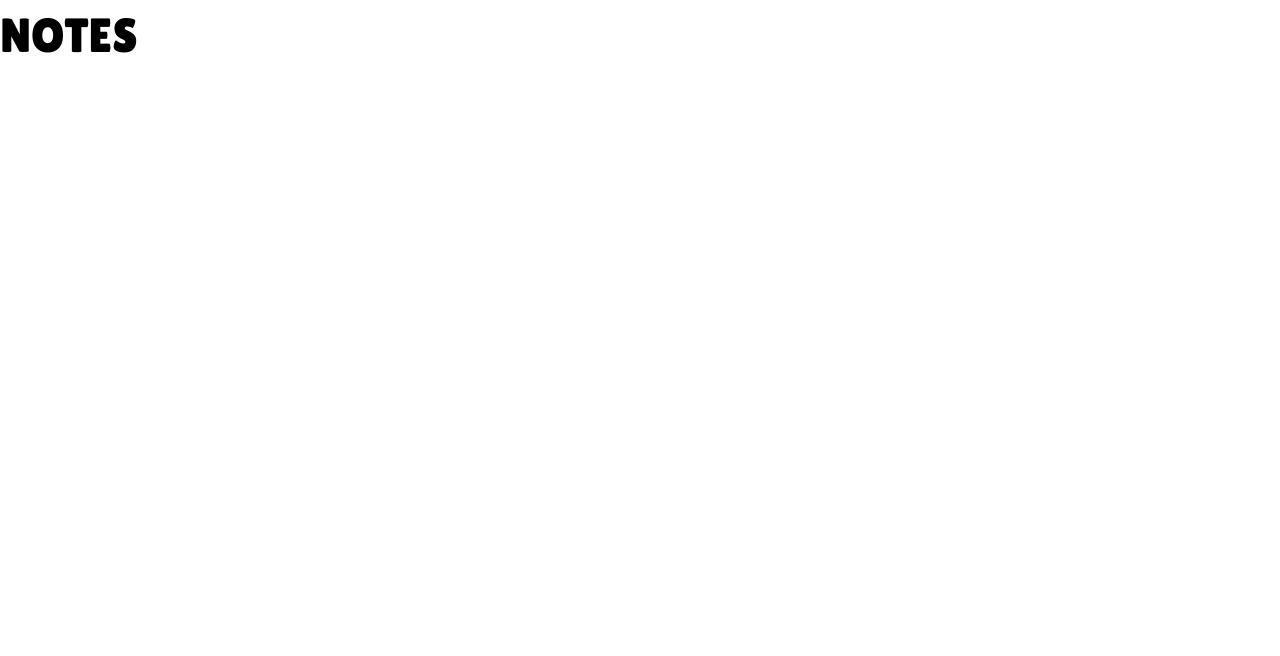
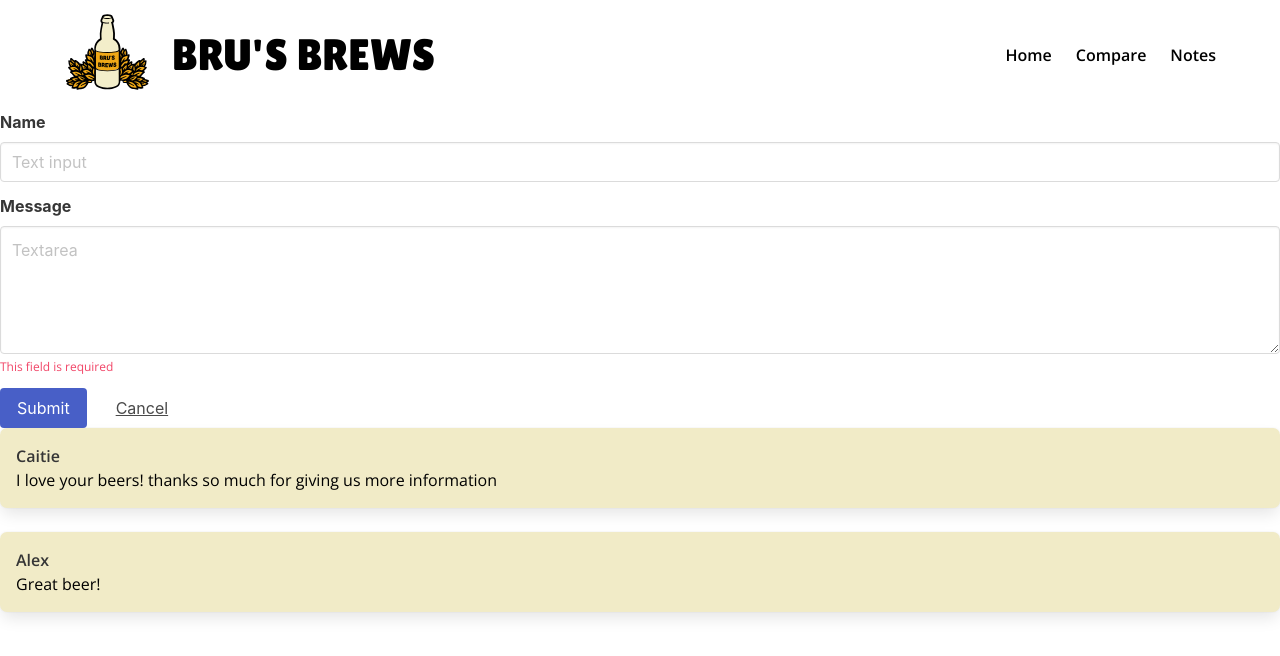
Before and after one commit to CaitieBoeyens/brus-brews, a React (Create React App) app: page /notes in a window 1280 px wide. Shown: the top 656 px of the page. Built offline with nearby package versions, Linux system fonts and the light colour scheme.

Commit message:
notes posting no validation

```diff
--- a/src/pages/Notes.js
+++ b/src/pages/Notes.js
@@ -1,14 +1,81 @@
 import React, { Component } from "react";
-import "../App.scss";
+import "../App.css";
+import "../css/Notes.css";
+
+import Navbar from "./layout-elements/Navbar";
+import NoteForm from "./notes-layout/NoteForm";
+import NoteList from "./notes-layout/NoteList";
 
 class Notes extends Component {
-	render() {
-		return (
-			<div className="App">
-				<h1>Notes</h1>
-			</div>
-		);
-	}
+  constructor() {
+    super();
+    this.state = {
+      notes: [
+        {
+          user: "Caitie",
+          message:
+            "I love your beers! thanks so much for giving us more information"
+        },
+        {
+          user: "Alex",
+          message: "Great beer!"
+        }
+      ],
+      newMessage: "",
+      newUser: ""
+    };
+    this.handleSubmit = this.handleSubmit.bind(this);
+    this.handleChange = this.handleChange.bind(this);
+    this.markupValidation = this.markupValidation.bind(this);
+  }
+
+  handleSubmit(event) {
+    event.preventDefault();
+
+    let user = this.state.newUser;
+    let message = this.state.newMessage;
+
+    if (message === "") {
+      this.markupValidation();
+    } else {
+      let formdata = {
+        user: user,
+        message: message
+      };
+      this.setState({
+        notes: [...this.state.notes, formdata],
+        newMessage: "",
+        newUser: ""
+      });
+    }
+  }
+
+  handleChange(event) {
+    let target = event.target;
+    let value = target.value;
+    let name = target.name;
+
+    this.setState({ [name]: value });
+  }
+  markupValidation() {
+    return <p class="help is-danger">This field is required</p>;
+  }
+
+  render() {
+    return (
+      <div className="Notes">
+        <Navbar />
+        <NoteForm
+          handleChange={this.handleChange}
+          handleSubmit={this.handleSubmit}
+          message={this.state.newMessage}
+          user={this.state.newUser}
+          markupValidation={this.markupValidation}
+        />
+        <NoteList notes={this.state.notes} />
+      </div>
+    );
+  }
 }
 
 export default Notes;
--- a/src/pages/home-layout/Hops.js
+++ b/src/pages/home-layout/Hops.js
@@ -12,8 +12,8 @@ class HomeHops extends Component {
               <div className="heading block">
                 <h2>Hops</h2>
                 <p>
-									How hops effects the alcohol content and
-									bitterness of our beers
+                  How hops effects the alcohol content and bitterness of our
+                  beers
                 </p>
               </div>
             </div>
--- /dev/null
+++ b/src/pages/notes-layout/Note.js
@@ -0,0 +1,24 @@
+import React, { Component } from "react";
+import "../../css/Notes.css";
+
+class Note extends Component {
+  render() {
+    return <div className="note">{this.markupNotes()}</div>;
+  }
+  markupNotes() {
+    let notes = this.props.notes;
+    console.log(notes);
+    return notes.map(note => {
+      return (
+        <div className="box block">
+          <p>
+            <strong>{note.user}</strong>
+          </p>
+          <p>{note.message}</p>
+        </div>
+      );
+    });
+  }
+}
+
+export default Note;
--- /dev/null
+++ b/src/pages/notes-layout/NoteForm.js
@@ -0,0 +1,54 @@
+import React, { Component } from "react";
+import "../../css/Notes.css";
+
+class NoteForm extends Component {
+  render() {
+    return (
+      <div className="noteform">
+        <form>
+          <div className="field">
+            <label className="label">Name</label>
+            <div className="control">
+              <input
+                className="input"
+                type="text"
+                placeholder="Text input"
+                name="newUser"
+                onChange={this.props.handleChange}
+                value={this.props.user}
+              />
+            </div>
+          </div>
+          <div className="field">
+            <label className="label">Message</label>
+            <div className="control">
+              <textarea
+                className="textarea"
+                placeholder="Textarea"
+                name="newMessage"
+                onChange={this.props.handleChange}
+                value={this.props.message}
+              />
+              {this.props.markupValidation()}
+            </div>
+          </div>
+          <div className="field is-grouped">
+            <div className="control">
+              <button
+                className="button is-link"
+                onClick={this.props.handleSubmit}
+              >
+                Submit
+              </button>
+            </div>
+            <div className="control">
+              <button className="button is-text">Cancel</button>
+            </div>
+          </div>
+        </form>
+      </div>
+    );
+  }
+}
+
+export default NoteForm;
--- /dev/null
+++ b/src/pages/notes-layout/NoteList.js
@@ -0,0 +1,16 @@
+import React, { Component } from "react";
+import "../../css/Notes.scss";
+
+import Note from "./Note";
+
+class NoteList extends Component {
+  render() {
+    return (
+      <div className="notelist">
+        <Note notes={this.props.notes} />
+      </div>
+    );
+  }
+}
+
+export default NoteList;
```
Also changed, not shown: 1 other file (tests, documents, lock files or other folders). Lines whose indentation alone changed are shown as unchanged.
